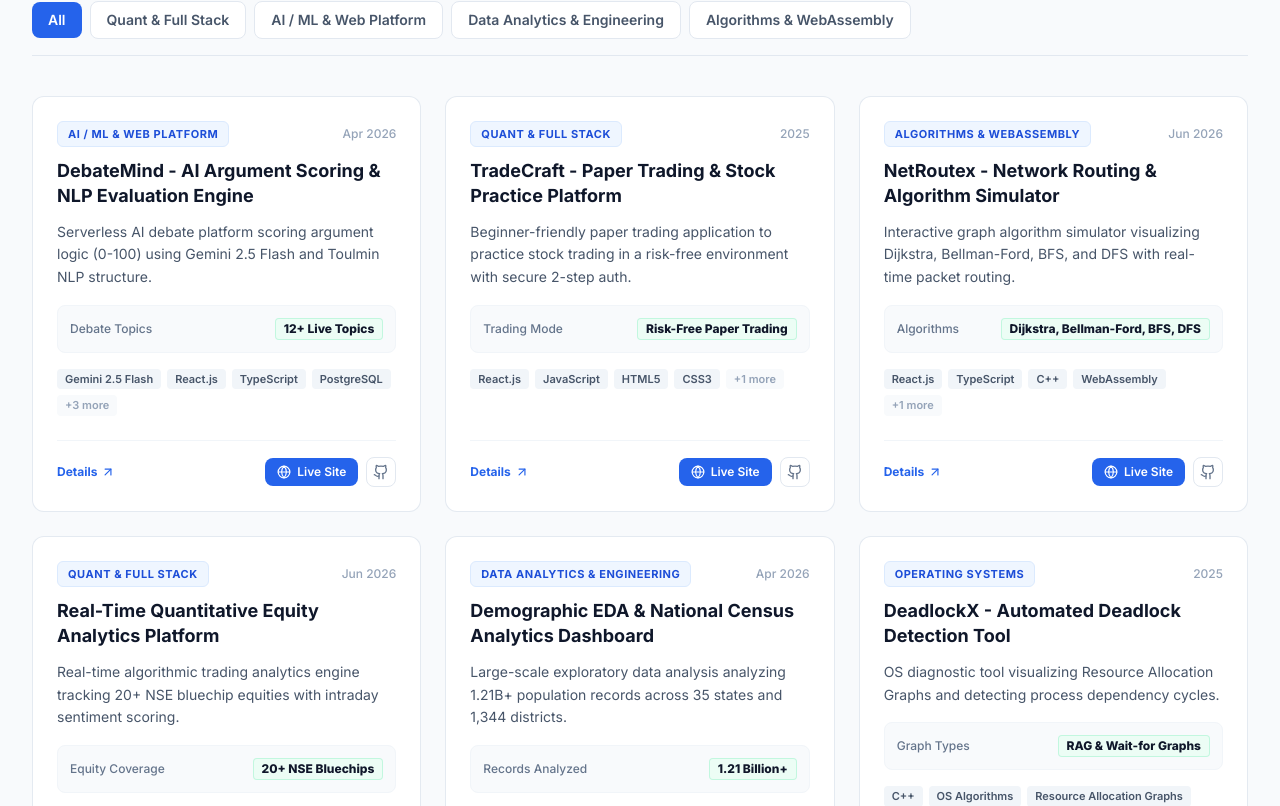
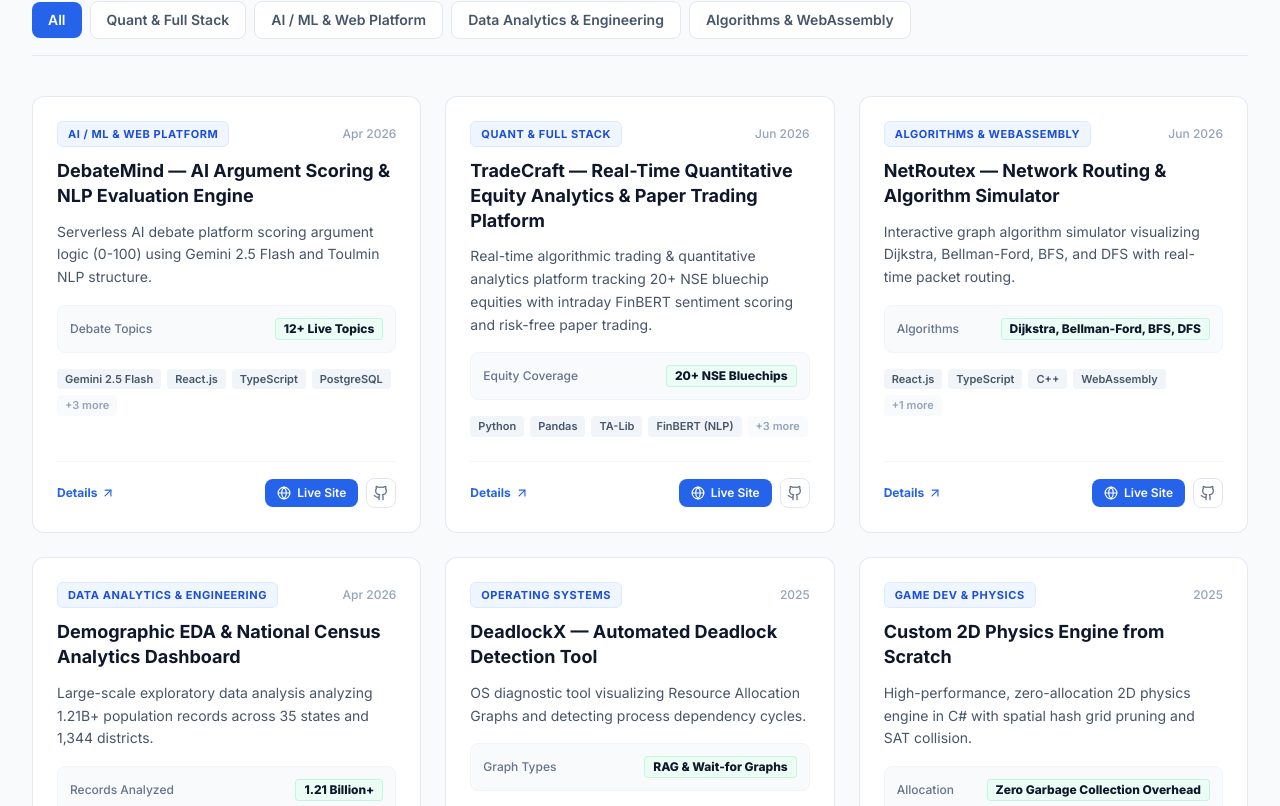
Before and after one commit to lizarawat/portfolio, a React (Vite) app: page / in a window 1280 px wide. Shown: the part 3234-4040 px from the top of the page. Built offline with nearby package versions, Linux system fonts and the light colour scheme.

Commit message:
Merge TradeCraft and Quant platform, update live URLs, and remove live link from 2D physics engine

```diff
--- a/src/components/ProjectModal.jsx
+++ b/src/components/ProjectModal.jsx
@@ -4,7 +4,7 @@
 export default function ProjectModal({ project, onClose }) {
   if (!project) return null;
 
-  const demoUrl = project.demo && project.demo !== '#' ? project.demo : project.github;
+  const hasDemo = project.demo && project.demo.trim() !== '' && project.demo !== '#';
 
   return (
     <div className="fixed inset-0 z-50 flex items-center justify-center p-4 bg-slate-900/60 backdrop-blur-xs animate-in fade-in duration-200">
@@ -95,8 +95,9 @@
         {/* Modal Footer */}
         <div className="bg-slate-50 px-6 py-4 border-t border-slate-200 flex flex-wrap items-center justify-between gap-3">
           <div className="flex items-center gap-3">
+            {hasDemo && (
               <a
-              href={demoUrl}
+                href={project.demo}
                 target="_blank"
                 rel="noopener noreferrer"
                 className="inline-flex items-center gap-2 px-4 py-2 text-sm font-semibold text-white bg-blue-600 hover:bg-blue-700 rounded-lg transition-colors shadow-2xs"
@@ -104,6 +105,8 @@
                 <Globe className="w-4 h-4" />
                 <span>Visit Live Site</span>
               </a>
+            )}
+            {project.github && (
               <a
                 href={project.github}
                 target="_blank"
@@ -113,6 +116,7 @@
                 <Github className="w-4 h-4" />
                 <span>Source Code</span>
               </a>
+            )}
           </div>
           <button
             onClick={onClose}
--- a/src/components/Projects.jsx
+++ b/src/components/Projects.jsx
@@ -117,16 +117,19 @@
                 </button>
 
                 <div className="flex items-center gap-2">
+                  {project.demo && project.demo.trim() !== '' && project.demo !== '#' && (
                     <a
-                    href={project.demo && project.demo !== '#' ? project.demo : project.github}
+                      href={project.demo}
                       target="_blank"
                       rel="noopener noreferrer"
                       className="inline-flex items-center gap-1.5 px-3 py-1.5 text-xs font-semibold text-white bg-blue-600 hover:bg-blue-700 rounded-lg transition-colors shadow-2xs"
-                    title="Visit Live Site / Demo"
+                      title="Visit Live Site / Post"
                     >
                       <Globe className="w-3.5 h-3.5" />
                       <span>Live Site</span>
                     </a>
+                  )}
+                  {project.github && (
                     <a
                       href={project.github}
                       target="_blank"
@@ -136,6 +139,7 @@
                     >
                       <Github className="w-4 h-4" />
                     </a>
+                  )}
                 </div>
               </div>
             </div>
--- a/src/data/resumeData.js
+++ b/src/data/resumeData.js
@@ -69,7 +69,7 @@
 export const projects = [
   {
     id: "debatemind-nlp",
-    title: "DebateMind - AI Argument Scoring & NLP Evaluation Engine",
+    title: "DebateMind — AI Argument Scoring & NLP Evaluation Engine",
     date: "Apr 2026",
     category: "AI / ML & Web Platform",
     shortDesc: "Serverless AI debate platform scoring argument logic (0-100) using Gemini 2.5 Flash and Toulmin NLP structure.",
@@ -87,31 +87,33 @@
     ],
     techStack: ["Gemini 2.5 Flash", "React.js", "TypeScript", "PostgreSQL", "Structured Outputs", "Tailwind CSS", "Wasm"],
     github: "https://github.com/lizarawat/DebateMind",
-    demo: "https://github.com/lizarawat/DebateMind"
+    demo: "https://debatemind.lovable.app/"
   },
   {
-    id: "tradecraft",
-    title: "TradeCraft - Paper Trading & Stock Practice Platform",
-    date: "2025",
+    id: "tradecraft-quant",
+    title: "TradeCraft — Real-Time Quantitative Equity Analytics & Paper Trading Platform",
+    date: "Jun 2026",
     category: "Quant & Full Stack",
-    shortDesc: "Beginner-friendly paper trading application to practice stock trading in a risk-free environment with secure 2-step auth.",
-    fullDesc: "Interactive web application allowing users to learn paper stock trading, manage virtual portfolios, execute simulated market trades, and track performance with real-time feedback.",
+    shortDesc: "Real-time algorithmic trading & quantitative analytics platform tracking 20+ NSE bluechip equities with intraday FinBERT sentiment scoring and risk-free paper trading.",
+    fullDesc: "Architected a high-throughput quantitative paper trading platform streaming intraday OHLC prices for 20+ NSE bluechip equities. Formulated pandas-ta feature engineering scripts for RSI/MACD signals, integrated a FinBERT NLP model for market news sentiment scoring, and built a secure paper trading environment with 2-step authorization.",
     metrics: [
-      { label: "Trading Mode", val: "Risk-Free Paper Trading" },
-      { label: "Authentication", val: "Secure Two-Step Authorization" },
-      { label: "UI / UX", val: "Interactive Portfolio Dashboard" }
+      { label: "Equity Coverage", val: "20+ NSE Bluechips" },
+      { label: "Margin Simulated", val: "₹10 Lakhs+" },
+      { label: "Streaming Latency", val: "<200ms" },
+      { label: "Portfolio Yield", val: "+37.29% P&L" }
     ],
     highlights: [
-      "Designed clean beginner-friendly trading interface for seamless order placement and portfolio monitoring.",
-      "Implemented secure authorization flow and virtual account ledger for risk-free market learning."
+      "Streamed live ticker data via WebSockets and Yahoo Finance API with sub-200ms latency.",
+      "Engineered automated trade signal generation combining quantitative TA-Lib indicators with FinBERT market news sentiment.",
+      "Built beginner-friendly paper trading dashboard with virtual account ledger and secure 2-step authorization."
     ],
-    techStack: ["React.js", "JavaScript", "HTML5", "CSS3", "WebSockets"],
+    techStack: ["Python", "Pandas", "TA-Lib", "FinBERT (NLP)", "React.js", "WebSockets", "Yahoo Finance API"],
     github: "https://github.com/lizarawat/TradeCraft",
-    demo: "https://github.com/lizarawat/TradeCraft"
+    demo: "https://tradecraft-rho-seven.vercel.app/"
   },
   {
     id: "netroutex-simulator",
-    title: "NetRoutex - Network Routing & Algorithm Simulator",
+    title: "NetRoutex — Network Routing & Algorithm Simulator",
     date: "Jun 2026",
     category: "Algorithms & WebAssembly",
     shortDesc: "Interactive graph algorithm simulator visualizing Dijkstra, Bellman-Ford, BFS, and DFS with real-time packet routing.",
@@ -129,29 +131,7 @@
     ],
     techStack: ["React.js", "TypeScript", "C++", "WebAssembly", "JSON"],
     github: "https://github.com/lizarawat/NetRoutex",
-    demo: "https://github.com/lizarawat/NetRoutex"
-  },
-  {
-    id: "quant-analytics",
-    title: "Real-Time Quantitative Equity Analytics Platform",
-    date: "Jun 2026",
-    category: "Quant & Full Stack",
-    shortDesc: "Real-time algorithmic trading analytics engine tracking 20+ NSE bluechip equities with intraday sentiment scoring.",
-    fullDesc: "Architected a high-throughput quantitative platform that streams intraday OHLC prices for 20+ NSE bluechip equities, calculating RSI/MACD signals via pandas-ta and incorporating NLP market sentiment scoring using FinBERT.",
-    metrics: [
-      { label: "Equity Coverage", val: "20+ NSE Bluechips" },
-      { label: "Margin Simulated", val: "₹10 Lakhs+" },
-      { label: "Streaming Latency", val: "<200ms" },
-      { label: "Portfolio Yield", val: "+37.29% P&L" }
-    ],
-    highlights: [
-      "Streamed live ticker data via WebSockets and Yahoo Finance API with sub-200ms response time.",
-      "Engineered automated trade signal generation combining quantitative TA-Lib indicators with FinBERT market sentiment.",
-      "Built interactive React.js dashboard for real-time equity tracking and portfolio P&L visualization."
-    ],
-    techStack: ["Python", "Pandas", "TA-Lib", "FinBERT (NLP)", "React.js", "WebSockets", "Yahoo Finance API"],
-    github: "https://github.com/lizarawat/Real-Time-Quantitative-Equity-Analytics-Platform",
-    demo: "https://github.com/lizarawat/Real-Time-Quantitative-Equity-Analytics-Platform"
+    demo: "https://net-routex.vercel.app/"
   },
   {
     id: "demographic-eda",
@@ -173,11 +153,11 @@
     ],
     techStack: ["Python", "Pandas", "NumPy", "Matplotlib", "Seaborn", "Streamlit", "Plotly"],
     github: "https://github.com/lizarawat/Indian-Census-2011-EDA",
-    demo: "https://github.com/lizarawat/Indian-Census-2011-EDA"
+    demo: "https://lnkd.in/p/dVp-qKZU"
   },
   {
     id: "deadlockx",
-    title: "DeadlockX - Automated Deadlock Detection Tool",
+    title: "DeadlockX — Automated Deadlock Detection Tool",
     date: "2025",
     category: "Operating Systems",
     shortDesc: "OS diagnostic tool visualizing Resource Allocation Graphs and detecting process dependency cycles.",
@@ -193,7 +173,7 @@
     ],
     techStack: ["C++", "OS Algorithms", "Resource Allocation Graphs", "Cycle Detection"],
     github: "https://github.com/lizarawat/DeadlockX",
-    demo: "https://github.com/lizarawat/DeadlockX"
+    demo: "https://www.linkedin.com/posts/aman79_operatingsystems-deadlockdetection-bankersalgorithm-ugcPost-7454559054561009664-VuEo?utm_source=share&utm_medium=member_desktop&rcm=ACoAAFHfTqwB-MGF3brlqgZi7BMoIF1bkAZfnwI"
   },
   {
     id: "physics-engine",
@@ -213,7 +193,7 @@
     ],
     techStack: ["C#", "Unity Engine", "VS Code", "Physics Math"],
     github: "https://github.com/lizarawat/Custom-2D-Physics-Engine",
-    demo: "https://github.com/lizarawat/Custom-2D-Physics-Engine"
+    demo: null
   }
 ];
 
```
Also changed, not shown: 3 other files (tests, documents, lock files or other folders). Lines whose indentation alone changed are shown as unchanged.
